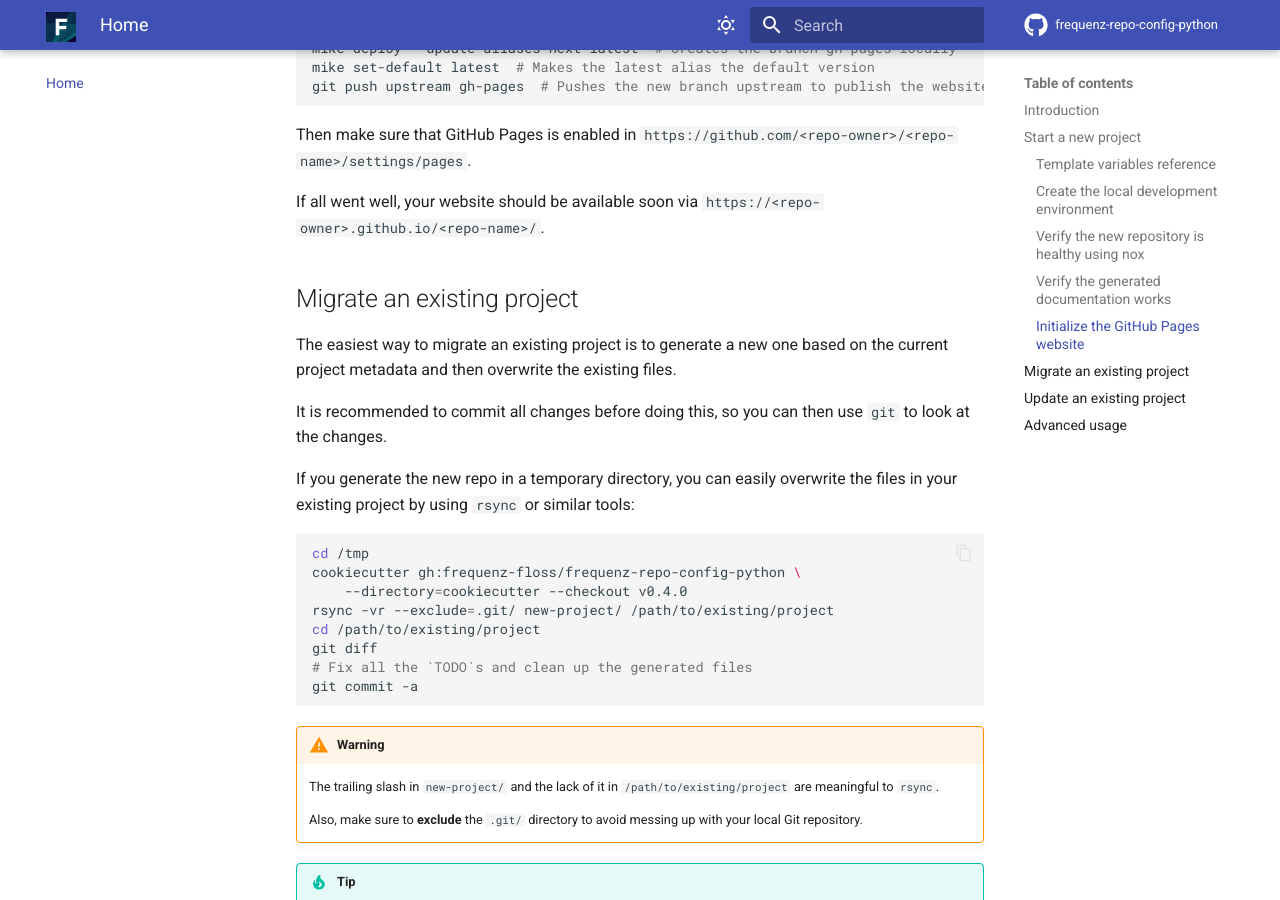
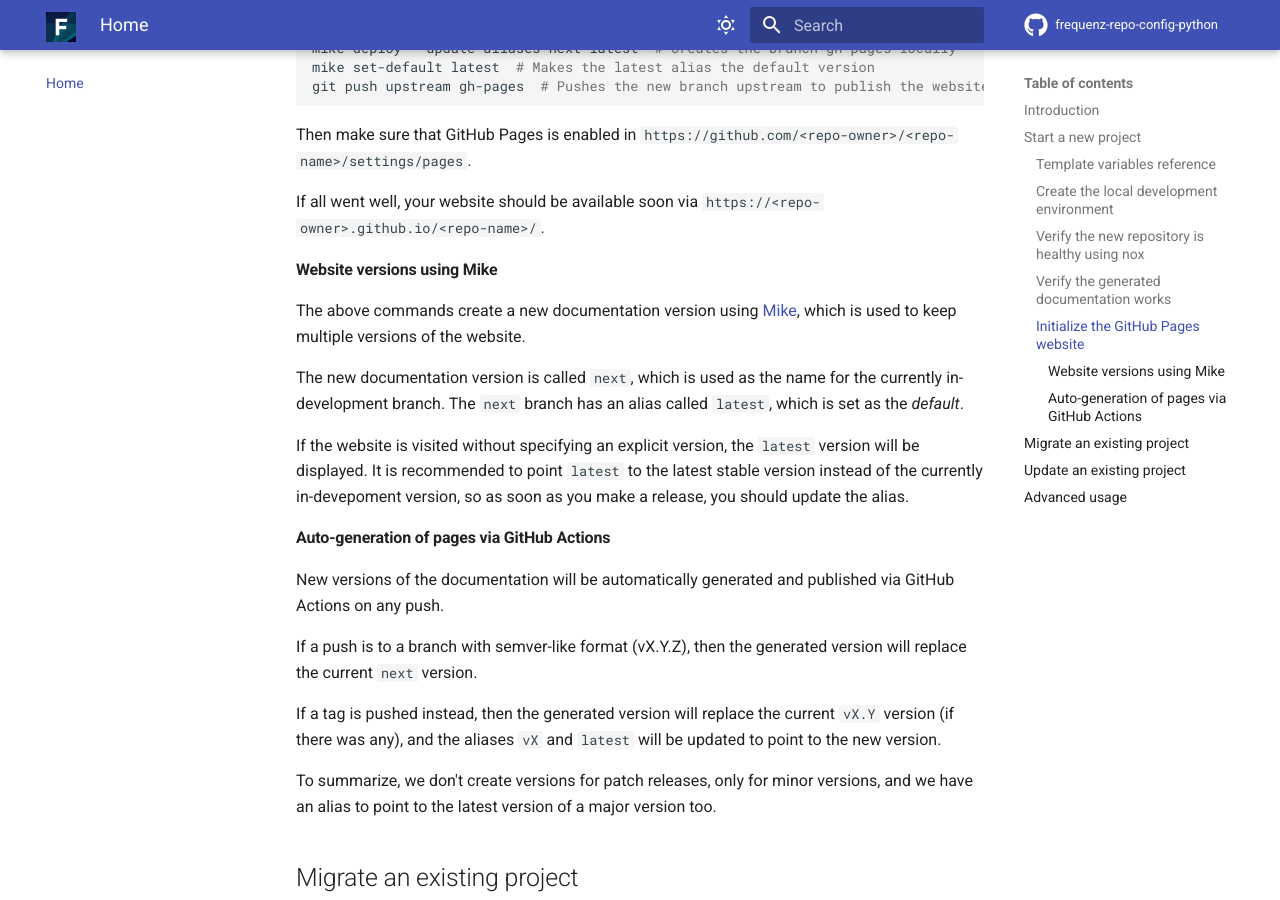
Before and after one commit to frequenz-floss/frequenz-repo-config-python, an MkDocs documentation site: the page built from docs/index.md, in a window 1280 px wide and 900 px high, scrolled down 3706 px. Built offline with MkDocs 1.6.1 and Material for MkDocs 9.7.7, drawn with Linux system fonts in a browser that asks for light colours; comment, search, counter and statistics services are not loaded; the version menu is left out.

Commit message:
Add more information about how `mike` works
When generating GitHub pages, it is not obvious how mike works and how
to manage multiple versions and aliases. This improves the documentation
to make it a bit easier to understand.

Signed-off-by: Leandro Lucarella <luca-frequenz@llucax.com>

```diff
--- a/docs/index.md
+++ b/docs/index.md
@@ -149,6 +149,37 @@ Then make sure that GitHub Pages is enabled in
 If all went well, your website should be available soon via
 `https://<repo-owner>.github.io/<repo-name>/`.
 
+#### Website versions using Mike
+
+The above commands create a new documentation version using
+[Mike](https://pypi.org/project/mike/), which is used to keep multiple versions
+of the website.
+
+The new documentation version is called `next`, which is used as the name for
+the currently in-development branch. The `next` branch has an alias called
+`latest`, which is set as the *default*.
+
+If the website is visited without specifying an explicit version, the `latest`
+version will be displayed. It is recommended to point `latest` to the latest
+stable version instead of the currently in-devepoment version, so as soon as
+you make a release, you should update the alias.
+
+#### Auto-generation of pages via GitHub Actions
+
+New versions of the documentation will be automatically generated and published
+via GitHub Actions on any push.
+
+If a push is to a branch with semver-like format (vX.Y.Z), then the generated
+version will replace the current `next` version.
+
+If a tag is pushed instead, then the generated version will replace the current
+`vX.Y` version (if there was any), and the aliases `vX` and `latest` will be
+updated to point to the new version.
+
+To summarize, we don't create versions for patch releases, only for minor
+versions, and we have an alias to point to the latest version of a major
+version too.
+
 ## Migrate an existing project
 
 The easiest way to migrate an existing project is to generate a new one based
```
